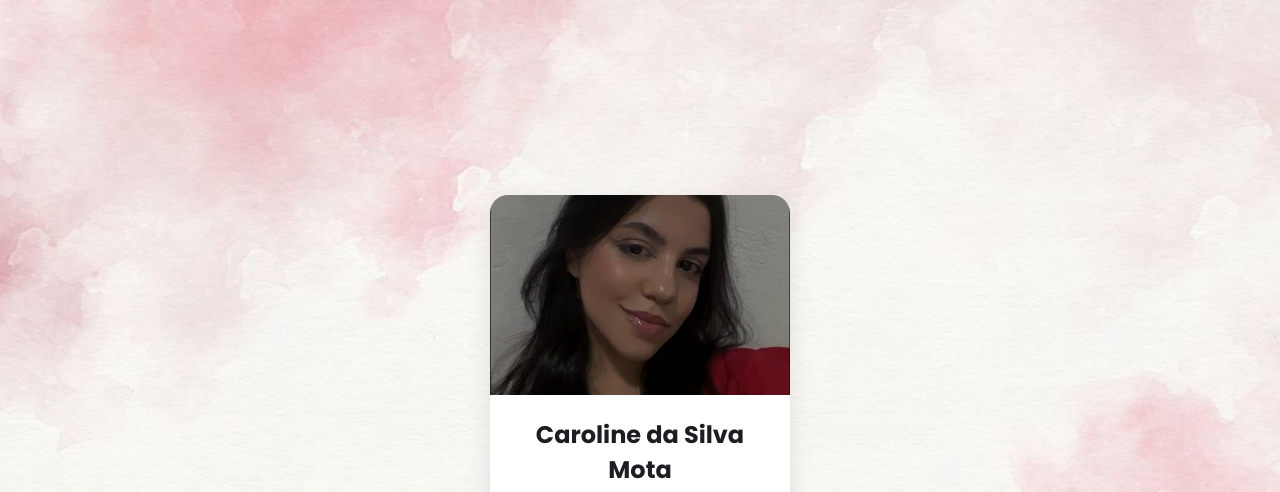
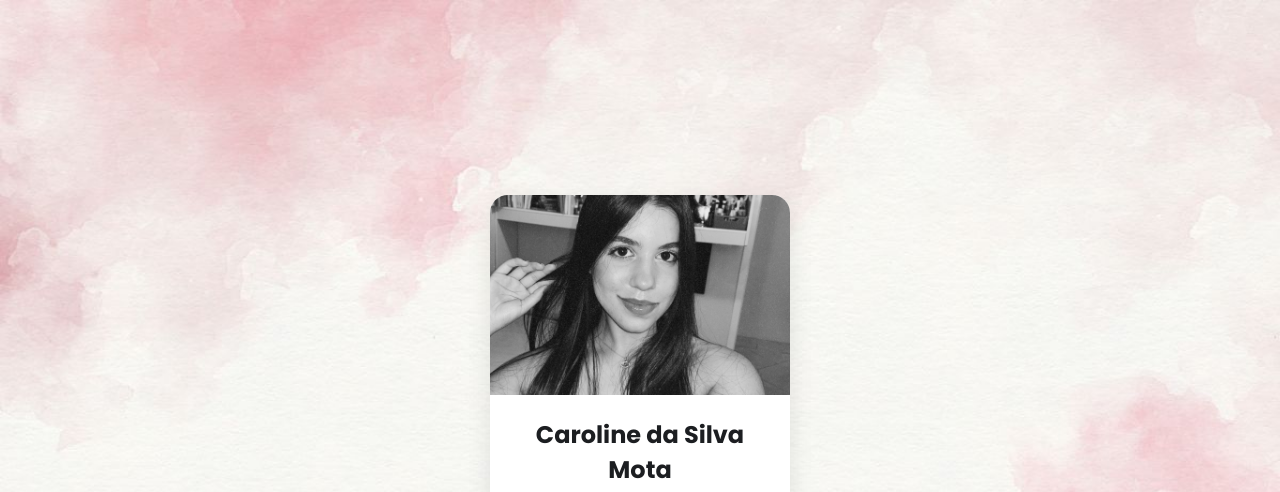
Before and after one commit to carolmotaz/perfil-info, a plain HTML site: page index.html in a window 1280 px wide. Shown: the top 492 px of the page. Drawn offline with Linux system fonts and the light colour scheme.

Commit message:
Atualizar caminho da foto de perfil

```diff
--- a/index.html
+++ b/index.html
@@ -20,7 +20,7 @@
         <article class="card">
 
             <div class="card__image-container">
-                <img class="card__image" src="assets/perfil2.jpeg" alt="Foto de perfil de Jailson Costa dos Santos">
+                <img class="card__image" src="assets/profile.jpeg" alt="Foto de perfil de Jailson Costa dos Santos">
             </div>
 
             <div class="card__info">
```
